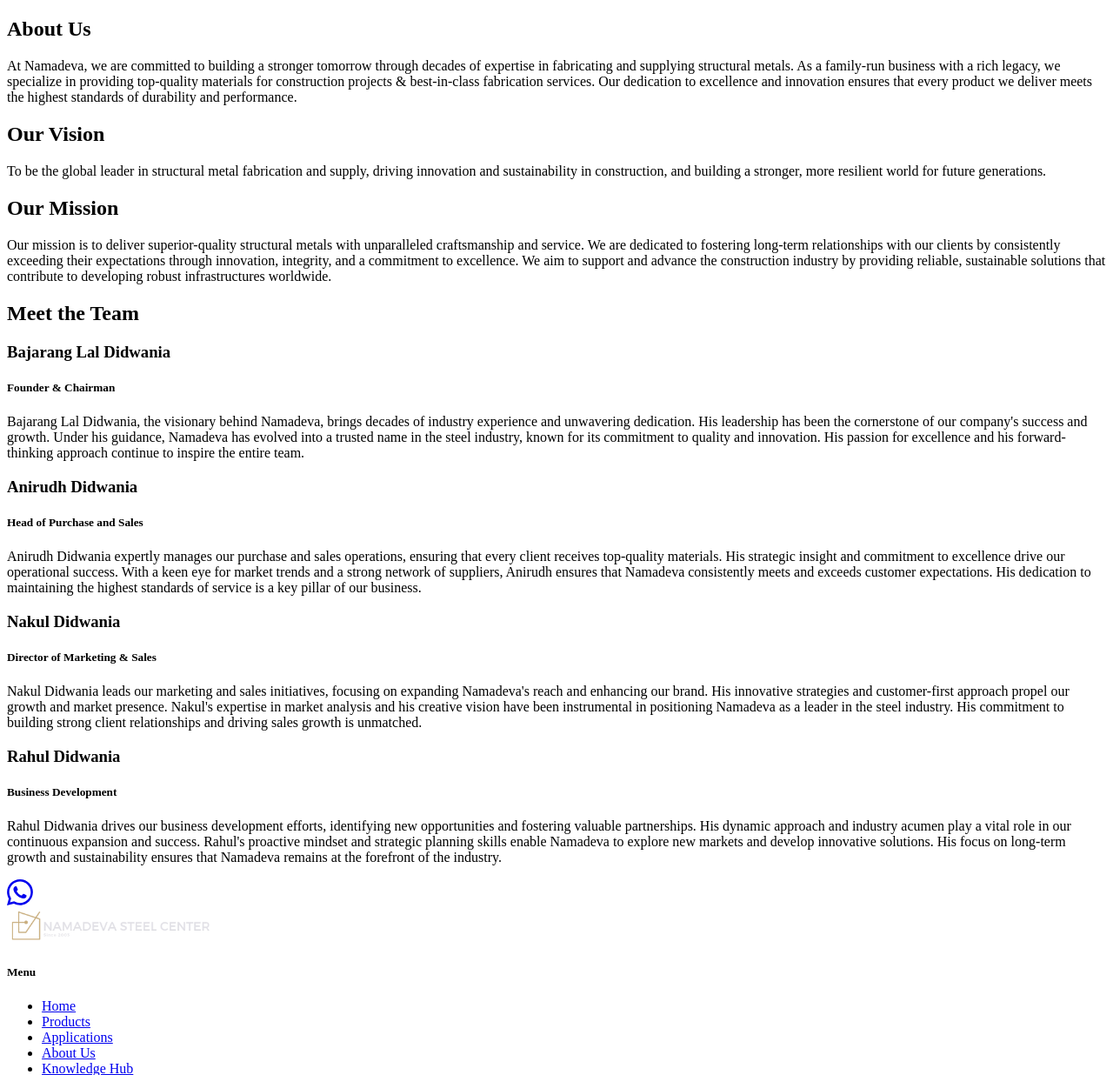
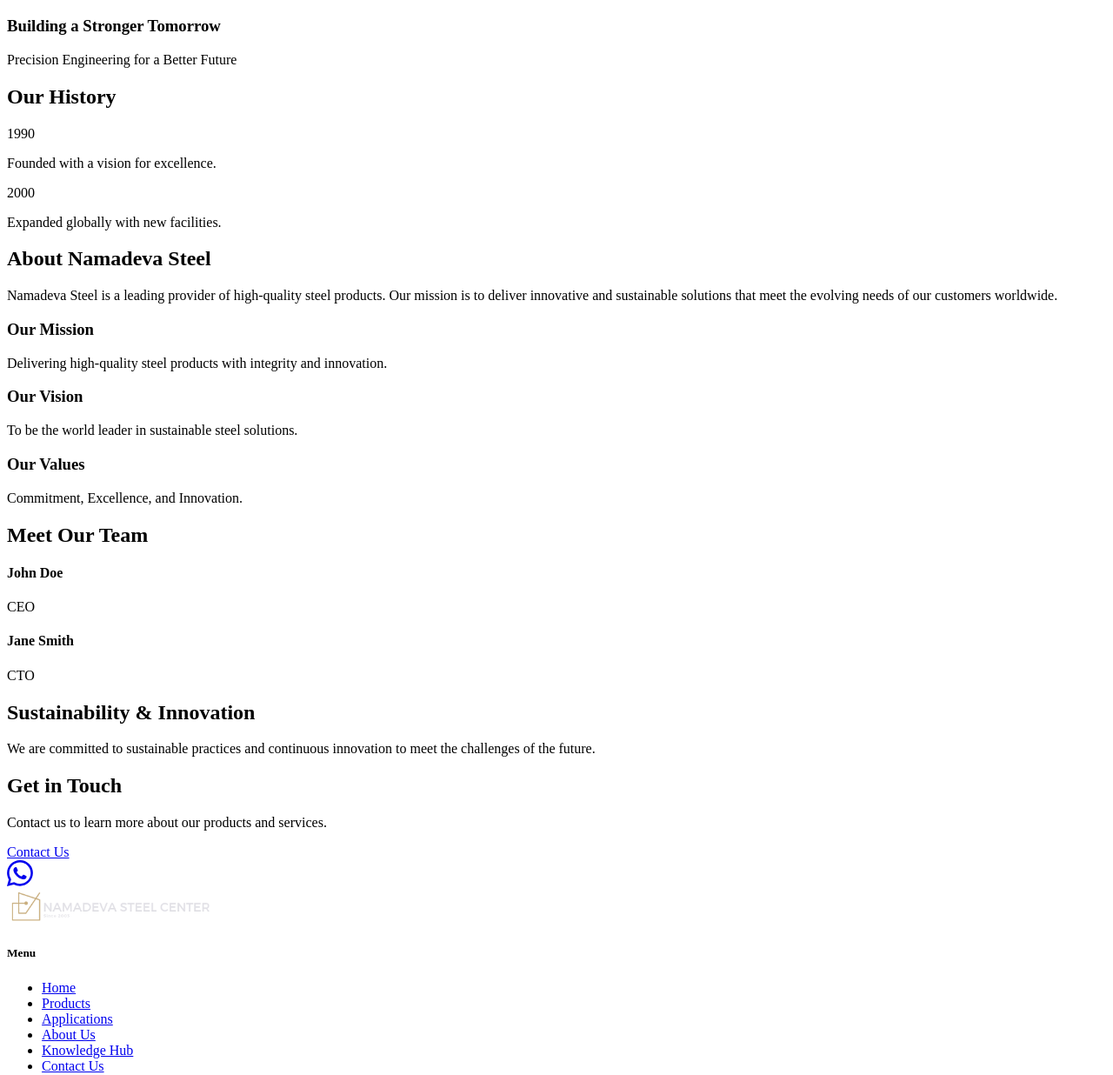
Before and after one commit to nitinvarghese829/namadeva, a Symfony app: template templates/default/about-us.html.twig in a window 1280 px wide. Shown: the part 235-1471 px from the top of the page at 87% size. Run offline with Twig, Linux system fonts and the light colour scheme; the template is opened without the code that fills it, so the values that code supplies are empty; some libraries are stand-ins or nearby versions.

Commit message:
Blogs descending order About us skeleton

```diff
--- a/src/Controller/DefaultController.php
+++ b/src/Controller/DefaultController.php
@@ -55,7 +55,7 @@
     #[Route('/knowledge-hub/blogs', name: 'app_knowledge_hub_blogs')]
     public function knowledgeHubBlogs(PagesRepository $pagesRepository, BlogsRepository $blogsRepository): Response
     {
-        $blogs = $blogsRepository->findAll();
+        $blogs = $blogsRepository->findBy([], ['createdAt' => 'DESC']);
         $page = $pagesRepository->findOneBy(['name' => 'about us']);
         return $this->render('knowledge-hub/blogs.html.twig', [
             'page' => $page,
--- a/templates/default/about-us.html.twig
+++ b/templates/default/about-us.html.twig
@@ -5,59 +5,156 @@
 {% block meta_keywords %}{{ page.keyword }}{% endblock %}
 
 {% block body %}
-    <section class="page-title py-4">
-        <div class="text-center animate__animated  animate__fadeInDown">
-            <h2 class="text-primary mb-3">About Us</h2>
-        </div>
-        <div class="text-center container animate__animated  animate__fadeInDown">
-            <p class="text-secondary m-0">At Namadeva, we are committed to building a stronger tomorrow through decades of expertise in fabricating and supplying structural metals. As a family-run business with a rich legacy, we specialize in providing top-quality materials for construction projects & best-in-class fabrication services. Our dedication to excellence and innovation ensures that every product we deliver meets the highest standards of durability and performance.</p>
+    <section class="about-us">
+        <section class="hero">
+            <div class="hero-text">
+                <h1>Building a Stronger Tomorrow</h1>
+                <p>Precision Engineering for a Better Future</p>
             </div>
         </section>
 
-    <section class="vision">
-        <div class="text-center animate__animated  animate__fadeInDown">
-            <h2 class="text-primary mt-5 mb-3">Our Vision</h2>
+        <section class="history">
+            <h2>Our History</h2>
+            <div class="timeline">
+                <div class="timeline-item">
+                    <span class="year">1990</span>
+                    <p>Founded with a vision for excellence.</p>
                 </div>
-        <div class="text-center container animate__animated  animate__fadeInDown">
-            <p class="text-secondary">To be the global leader in structural metal fabrication and supply, driving innovation and sustainability in construction, and building a stronger, more resilient world for future generations.</p>
+                <div class="timeline-item">
+                    <span class="year">2000</span>
+                    <p>Expanded globally with new facilities.</p>
+                </div>
+                <!-- Add more timeline items here -->
             </div>
         </section>
 
-    <section class="mission">
-        <div class="text-center animate__animated  animate__fadeInDown">
-            <h2 class="text-primary mt-5 mb-3">Our Mission</h2>
-        </div>
-        <div class="text-center container animate__animated  animate__fadeInDown">
-            <p class="text-secondary">Our mission is to deliver superior-quality structural metals with unparalleled craftsmanship and service. We are dedicated to fostering long-term relationships with our clients by consistently exceeding their expectations through innovation, integrity, and a commitment to excellence. We aim to support and advance the construction industry by providing reliable, sustainable solutions that contribute to developing robust infrastructures worldwide.</p>
-        </div>
-    </section>
 
-    <section class="meet-our-team mb-4">
-        <div class="text-center animate__animated  animate__fadeInDown">
-            <h2 class="text-primary mt-5 mb-3">Meet the Team</h2>
-        </div>
-        <div class="container directors d-flex flex-wrap justify-content-around">
-            <div class="director text-center shadow p-3">
-                <h3 class="text-secondary w-250">Bajarang Lal Didwania</h3>
-                <h5 class="text-primary">Founder & Chairman</h5>
-                <p class="text-black-50">Bajarang Lal Didwania, the visionary behind Namadeva, brings decades of industry experience and unwavering dedication. His leadership has been the cornerstone of our company's success and growth. Under his guidance, Namadeva has evolved into a trusted name in the steel industry, known for its commitment to quality and innovation. His passion for excellence and his forward-thinking approach continue to inspire the entire team.</p>
-            </div>
-            <div class="director text-center shadow p-3">
-                <h3 class="text-secondary w-250">Anirudh Didwania</h3>
-                <h5 class="text-primary">Head of Purchase and Sales</h5>
-                <p class="text-black-50">Anirudh Didwania expertly manages our purchase and sales operations, ensuring that every client receives top-quality materials. His strategic insight and commitment to excellence drive our operational success. With a keen eye for market trends and a strong network of suppliers, Anirudh ensures that Namadeva consistently meets and exceeds customer expectations. His dedication to maintaining the highest standards of service is a key pillar of our business.</p>
-            </div>
-            <div class="director text-center shadow p-3">
-                <h3 class="text-secondary w-250">Nakul Didwania</h3>
-                <h5 class="text-primary">Director of Marketing & Sales</h5>
-                <p class="text-black-50">Nakul Didwania leads our marketing and sales initiatives, focusing on expanding Namadeva's reach and enhancing our brand. His innovative strategies and customer-first approach propel our growth and market presence. Nakul's expertise in market analysis and his creative vision have been instrumental in positioning Namadeva as a leader in the steel industry. His commitment to building strong client relationships and driving sales growth is unmatched.</p>
-            </div>
-            <div class="director text-center shadow p-3">
-                <h3 class="text-secondary w-250">Rahul Didwania</h3>
-                <h5 class="text-primary">Business Development</h5>
-                <p class="text-black-50">Rahul Didwania drives our business development efforts, identifying new opportunities and fostering valuable partnerships. His dynamic approach and industry acumen play a vital role in our continuous expansion and success. Rahul's proactive mindset and strategic planning skills enable Namadeva to explore new markets and develop innovative solutions. His focus on long-term growth and sustainability ensures that Namadeva remains at the forefront of the industry.</p>
+        <!-- Introduction Section -->
+        <section class="introduction parallax">
+            <div class="container">
+                <div class="intro-text">
+                    <h2>About Namadeva Steel</h2>
+                    <p>Namadeva Steel is a leading provider of high-quality steel products. Our mission is to deliver innovative and sustainable solutions that meet the evolving needs of our customers worldwide.</p>
                 </div>
             </div>
         </section>
 
+        <!-- Company History Section -->
+
+
+        <!-- Mission, Vision, Values Section -->
+        <section class="mission-vision-values">
+            <div class="container d-flex justify-content-between gap-3">
+                <div class="mv-section">
+                    <i class="icon-mission"></i>
+                    <h3>Our Mission</h3>
+                    <p>Delivering high-quality steel products with integrity and innovation.</p>
+                </div>
+                <div class="mv-section">
+                    <i class="icon-vision"></i>
+                    <h3>Our Vision</h3>
+                    <p>To be the world leader in sustainable steel solutions.</p>
+                </div>
+                <div class="mv-section">
+                    <i class="icon-values"></i>
+                    <h3>Our Values</h3>
+                    <p>Commitment, Excellence, and Innovation.</p>
+                </div>
+            </div>
+        </section>
+
+        <!-- Team Section -->
+        <section class="team">
+            <h2>Meet Our Team</h2>
+            <div class="team-grid">
+                <div class="team-member">
+{#                    <img src="team-member1.jpg" alt="Team Member 1">#}
+                    <h4>John Doe</h4>
+                    <p>CEO</p>
+                </div>
+                <div class="team-member">
+{#                    <img src="team-member2.jpg" alt="Team Member 2">#}
+                    <h4>Jane Smith</h4>
+                    <p>CTO</p>
+                </div>
+                <!-- Add more team members here -->
+            </div>
+        </section>
+
+        <!-- Sustainability & Innovation Section -->
+        <section class="sustainability">
+            <div class="container">
+                <div class="sustainability-content">
+                    <h2>Sustainability & Innovation</h2>
+                    <p>We are committed to sustainable practices and continuous innovation to meet the challenges of the future.</p>
+                    <div class="infographics">
+                        <!-- Add infographic icons and text here -->
+                    </div>
+                </div>
+            </div>
+        </section>
+
+        <!-- Call to Action Section -->
+        <section class="cta">
+            <h2>Get in Touch</h2>
+            <p>Contact us to learn more about our products and services.</p>
+            <a href="contact.html" class="cta-button bg-primary">Contact Us</a>
+        </section>
+    </section>
+
+{#    <section class="page-title py-4">#}
+{#        <div class="text-center animate__animated  animate__fadeInDown">#}
+{#            <h2 class="text-primary mb-3">About Us</h2>#}
+{#        </div>#}
+{#        <div class="text-center container animate__animated  animate__fadeInDown">#}
+{#            <p class="text-secondary m-0">At Namadeva, we are committed to building a stronger tomorrow through decades of expertise in fabricating and supplying structural metals. As a family-run business with a rich legacy, we specialize in providing top-quality materials for construction projects & best-in-class fabrication services. Our dedication to excellence and innovation ensures that every product we deliver meets the highest standards of durability and performance.</p>#}
+{#        </div>#}
+{#    </section>#}
+
+{#    <section class="vision">#}
+{#        <div class="text-center animate__animated  animate__fadeInDown">#}
+{#            <h2 class="text-primary mt-5 mb-3">Our Vision</h2>#}
+{#        </div>#}
+{#        <div class="text-center container animate__animated  animate__fadeInDown">#}
+{#            <p class="text-secondary">To be the global leader in structural metal fabrication and supply, driving innovation and sustainability in construction, and building a stronger, more resilient world for future generations.</p>#}
+{#        </div>#}
+{#    </section>#}
+
+{#    <section class="mission">#}
+{#        <div class="text-center animate__animated  animate__fadeInDown">#}
+{#            <h2 class="text-primary mt-5 mb-3">Our Mission</h2>#}
+{#        </div>#}
+{#        <div class="text-center container animate__animated  animate__fadeInDown">#}
+{#            <p class="text-secondary">Our mission is to deliver superior-quality structural metals with unparalleled craftsmanship and service. We are dedicated to fostering long-term relationships with our clients by consistently exceeding their expectations through innovation, integrity, and a commitment to excellence. We aim to support and advance the construction industry by providing reliable, sustainable solutions that contribute to developing robust infrastructures worldwide.</p>#}
+{#        </div>#}
+{#    </section>#}
+
+{#    <section class="meet-our-team mb-4">#}
+{#        <div class="text-center animate__animated  animate__fadeInDown">#}
+{#            <h2 class="text-primary mt-5 mb-3">Meet the Team</h2>#}
+{#        </div>#}
+{#        <div class="container directors d-flex flex-wrap justify-content-around">#}
+{#            <div class="director text-center shadow p-3">#}
+{#                <h3 class="text-secondary w-250">Bajarang Lal Didwania</h3>#}
+{#                <h5 class="text-primary">Founder & Chairman</h5>#}
+{#                <p class="text-black-50">Bajarang Lal Didwania, the visionary behind Namadeva, brings decades of industry experience and unwavering dedication. His leadership has been the cornerstone of our company's success and growth. Under his guidance, Namadeva has evolved into a trusted name in the steel industry, known for its commitment to quality and innovation. His passion for excellence and his forward-thinking approach continue to inspire the entire team.</p>#}
+{#            </div>#}
+{#            <div class="director text-center shadow p-3">#}
+{#                <h3 class="text-secondary w-250">Anirudh Didwania</h3>#}
+{#                <h5 class="text-primary">Head of Purchase and Sales</h5>#}
+{#                <p class="text-black-50">Anirudh Didwania expertly manages our purchase and sales operations, ensuring that every client receives top-quality materials. His strategic insight and commitment to excellence drive our operational success. With a keen eye for market trends and a strong network of suppliers, Anirudh ensures that Namadeva consistently meets and exceeds customer expectations. His dedication to maintaining the highest standards of service is a key pillar of our business.</p>#}
+{#            </div>#}
+{#            <div class="director text-center shadow p-3">#}
+{#                <h3 class="text-secondary w-250">Nakul Didwania</h3>#}
+{#                <h5 class="text-primary">Director of Marketing & Sales</h5>#}
+{#                <p class="text-black-50">Nakul Didwania leads our marketing and sales initiatives, focusing on expanding Namadeva's reach and enhancing our brand. His innovative strategies and customer-first approach propel our growth and market presence. Nakul's expertise in market analysis and his creative vision have been instrumental in positioning Namadeva as a leader in the steel industry. His commitment to building strong client relationships and driving sales growth is unmatched.</p>#}
+{#            </div>#}
+{#            <div class="director text-center shadow p-3">#}
+{#                <h3 class="text-secondary w-250">Rahul Didwania</h3>#}
+{#                <h5 class="text-primary">Business Development</h5>#}
+{#                <p class="text-black-50">Rahul Didwania drives our business development efforts, identifying new opportunities and fostering valuable partnerships. His dynamic approach and industry acumen play a vital role in our continuous expansion and success. Rahul's proactive mindset and strategic planning skills enable Namadeva to explore new markets and develop innovative solutions. His focus on long-term growth and sustainability ensures that Namadeva remains at the forefront of the industry.</p>#}
+{#            </div>#}
+{#        </div>#}
+{#    </section>#}
+
 {% endblock %}
```
Also changed, not shown: assets/images/about-us-hero.webp (added), assets/images/steel-images.jpg (added), public/images/about-us-hero.webp (added), public/images/steel-images.jpg (added). Lines whose indentation alone changed are shown as unchanged.
